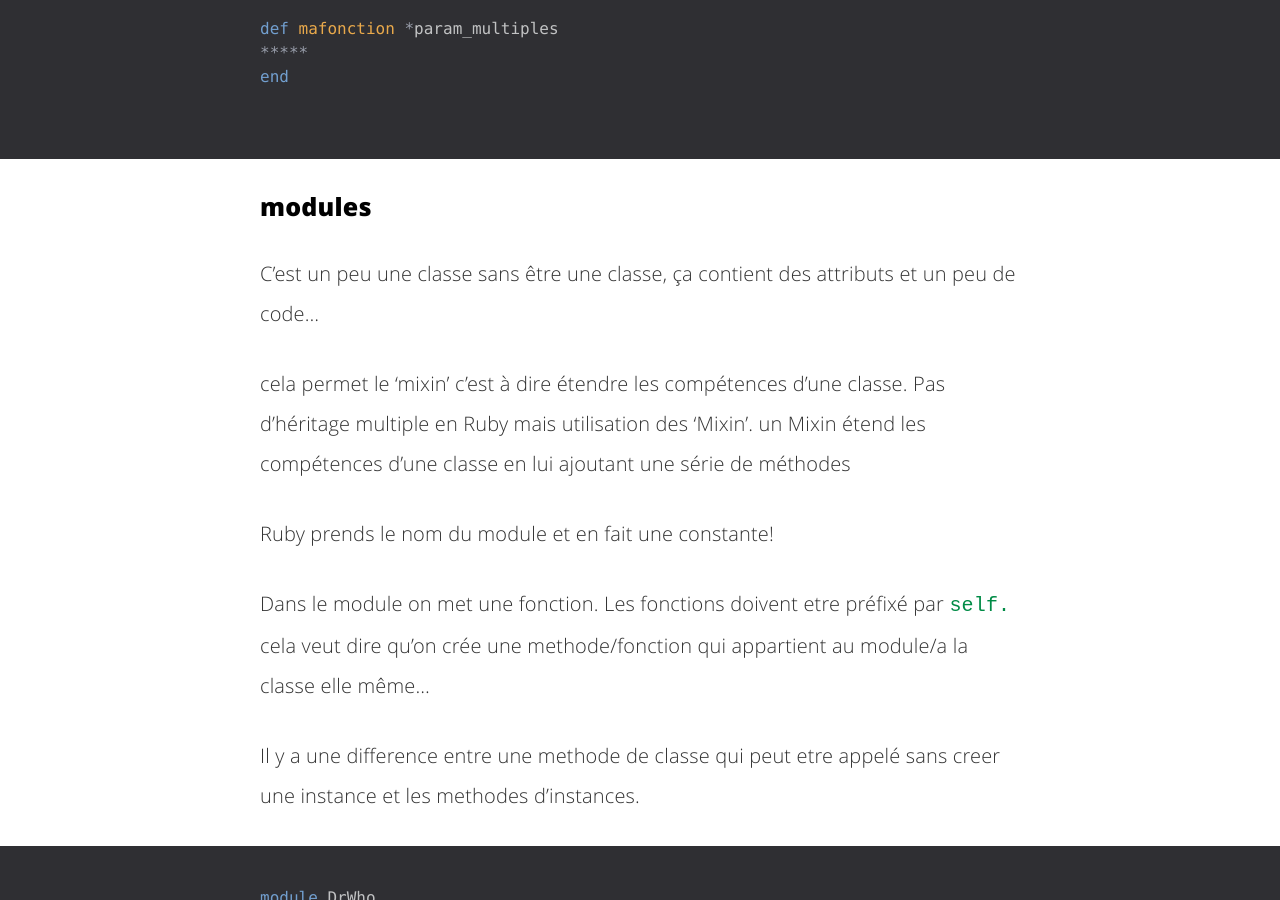
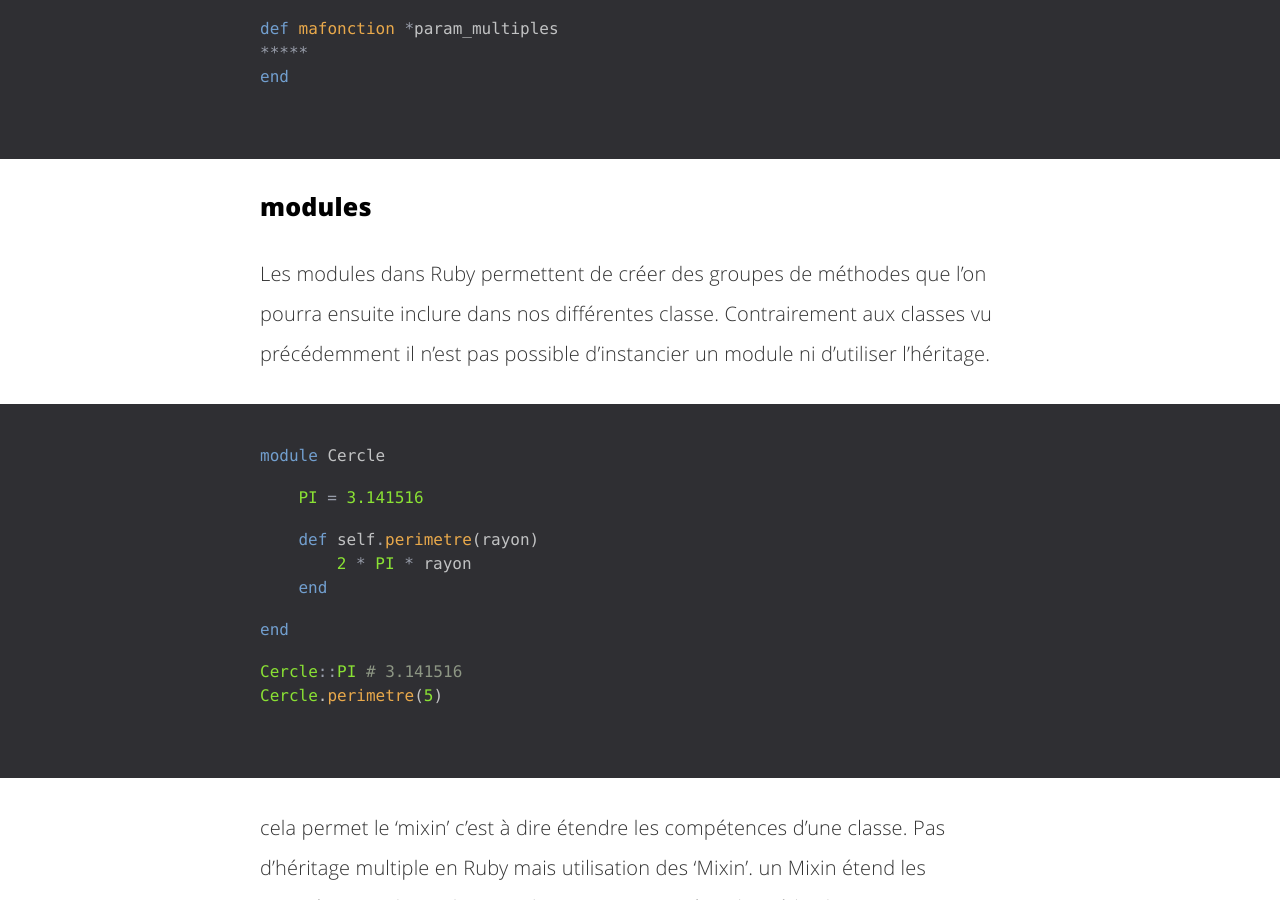
Before and after one commit to fasca/fasca.github.io, a Jekyll site: the page built from _posts/2016-10-26-ruby.md, in a window 1280 px wide and 900 px high, scrolled down 56669 px. Built offline with Jekyll 4.4.1, drawn with Linux system fonts in a browser that asks for light colours; comment, search, counter and statistics services are not loaded.

Commit message:
Update 2016-10-26-ruby.md

````diff
--- a/_posts/2016-10-26-ruby.md
+++ b/_posts/2016-10-26-ruby.md
@@ -1483,7 +1483,22 @@ end
 
 ### modules
 
-C'est un peu une classe sans être une classe, ça contient des attributs et un peu de code...
+Les modules dans Ruby permettent de créer des groupes de méthodes que l'on pourra ensuite inclure dans nos différentes classe. Contrairement aux classes vu précédemment il n'est pas possible d'instancier un module ni d'utiliser l'héritage.
+
+```ruby
+module Cercle
+
+    PI = 3.141516
+
+    def self.perimetre(rayon)
+        2 * PI * rayon
+    end
+
+end
+
+Cercle::PI # 3.141516
+Cercle.perimetre(5)
+```
 
 cela permet le 'mixin' c'est à dire étendre les compétences d'une classe. Pas d'héritage multiple en Ruby mais utilisation des 'Mixin'. un Mixin étend les compétences d'une classe en lui ajoutant une série de méthodes
 
````
